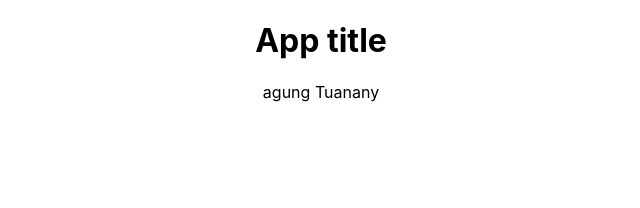
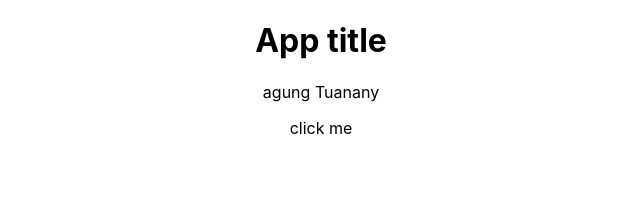
Before and after one commit to agungTuanany/reactBootCamp, a React (Create React App) app: page / in a window 1280 px wide. Shown: the top 208 px of the page, without its empty margins (319-959 px from the left). Built offline with nearby package versions, Linux system fonts and the light colour scheme.

Commit message:
setState

```diff
--- a/src/App.js
+++ b/src/App.js
@@ -10,26 +10,23 @@ class App extends Component {
       author: 'agung Tuanany'
     }
 
-   this.submitted = this.submitted.bind(this);
+   this.onClick = this.onClick.bind(this);
   }
 
-  submitted(e) {
-    e.preventDefault();
+  onClick(e) {
+    this.setState({
+      title: "A new title",
+      author: "AGUNG TUANANY"
+    });
 
-    console.log(this.input.value);
   }
 
-
   render() {
-  const list = [
-    'item 1',
-    'item 2',
-    'another item'
-  ];
     return (
       <div className="App">
         <h1>{this.state.title}</h1>
         <p>{this.state.author}</p>
+        <div onClick={this.onClick}>click me</div>
       </div>
 
     );
```
